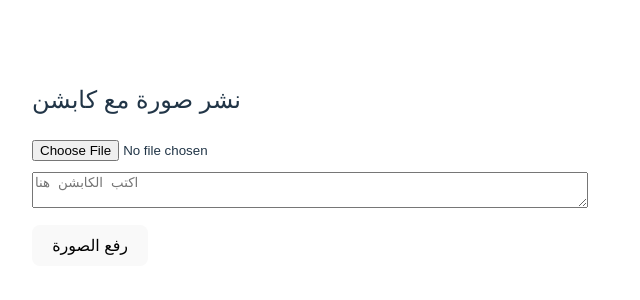
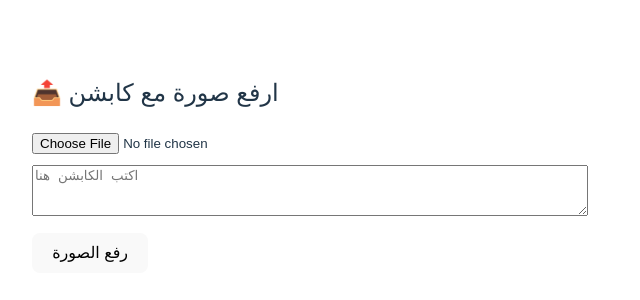
Before and after one commit to malshatti44/social-uploader, a React (Vite) app: page / in a window 1280 px wide. Shown: the part 236-536 px from the top of the page, without its empty margins (0-640 px from the left). Built offline with nearby package versions, Linux system fonts and the light colour scheme.

Commit message:
Update App component for improved UI and functionality

```diff
--- a/src/App.tsx
+++ b/src/App.tsx
@@ -11,8 +11,8 @@ function App() {
 
     const formData = new FormData();
     formData.append('file', file);
-    formData.append('upload_preset', 'unsigned'); // ✏️ اكتب اسم الـ Upload Preset اللي أنشأته
-    formData.append('folder', 'social-posts'); // مجلد داخل Cloudinary
+    formData.append('upload_preset', 'unsigned'); // اسم الـ preset اللي أنشأناه
+    formData.append('folder', 'social-posts');
 
     const res = await fetch('https://api.cloudinary.com/v1_1/dovqci8ka/image/upload', {
       method: 'POST',
@@ -24,24 +24,29 @@ function App() {
   };
 
   return (
-    <div style={{ padding: '2rem', fontFamily: 'sans-serif' }}>
-      <h2>نشر صورة مع كابشن</h2>
+    <div style={{ padding: '2rem', fontFamily: 'sans-serif', maxWidth: 600, margin: '0 auto' }}>
+      <h2>📤 ارفع صورة مع كابشن</h2>
 
-      <input type="file" accept="image/*" onChange={e => {
-        const file = e.target.files?.[0];
-        if (file) {
-          setFile(file);
-          setPreview(URL.createObjectURL(file));
-        }
-      }} />
+      <input
+        type="file"
+        accept="image/*"
+        onChange={(e) => {
+          const file = e.target.files?.[0];
+          if (file) {
+            setFile(file);
+            setPreview(URL.createObjectURL(file));
+          }
+        }}
+      />
 
-      {preview && <img src={preview} alt="preview" style={{ width: 200, marginTop: 10 }} />}
+      {preview && <img src={preview} alt="preview" style={{ width: '100%', marginTop: 10 }} />}
 
       <textarea
         placeholder="اكتب الكابشن هنا"
         value={caption}
-        onChange={e => setCaption(e.target.value)}
+        onChange={(e) => setCaption(e.target.value)}
         style={{ width: '100%', marginTop: 10 }}
+        rows={3}
       />
 
       <button onClick={handleUpload} style={{ marginTop: 10 }}>
@@ -50,7 +55,7 @@ function App() {
 
       {uploadedUrl && (
         <div style={{ marginTop: 20 }}>
-          <p>تم رفع الصورة بنجاح:</p>
+          <p>✅ تم رفع الصورة بنجاح:</p>
           <a href={uploadedUrl} target="_blank" rel="noopener noreferrer">{uploadedUrl}</a>
         </div>
       )}
```
